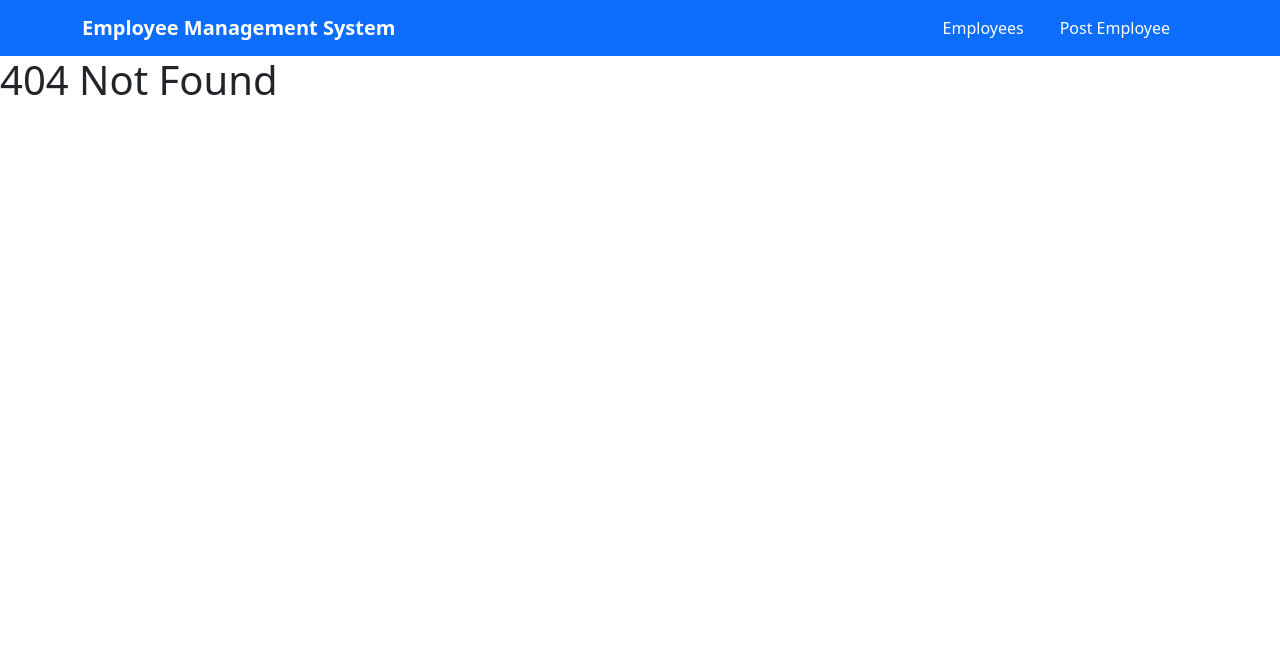
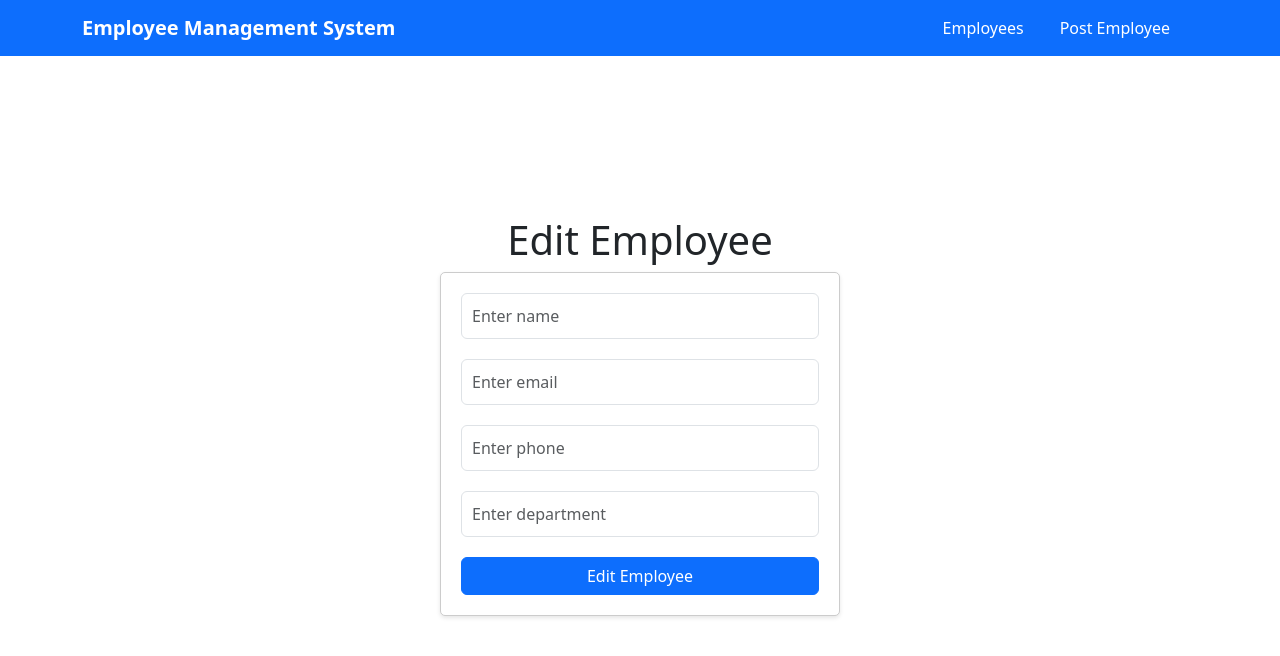
Before and after one commit to Paulaszka/Java-Full-Stack-Web-App, a React (Create React App) app in the folder employeeweb/: page /employee/1 in a window 1280 px wide. Before the commit this address had no page. Shown: the top 656 px of the page. Built offline with nearby package versions, Linux system fonts and the light colour scheme; no server answers.

Commit message:
added updating

```diff
--- a/employeeweb/src/App.js
+++ b/employeeweb/src/App.js
@@ -4,6 +4,7 @@
 import Dashboard from './pages/dashboard/Dashboard';
 import PostUser from './pages/employee/PostUser';
 import NoMatch from './pages/noMatch/noMatch';
+import UpdateUser from './pages/employee/UpdateUser';
 
 function App() {
   return (
@@ -12,6 +13,7 @@
       <Routes>
         <Route path='/' element={<Dashboard/>}></Route>
         <Route path='/employee' element={<PostUser/>}></Route>
+        <Route path='/employee/:id' element={<UpdateUser/>}></Route>
         <Route path='*' element={<NoMatch/>}></Route>
       </Routes>
     </>
--- a/employeeweb/src/pages/dashboard/Dashboard.js
+++ b/employeeweb/src/pages/dashboard/Dashboard.js
@@ -1,9 +1,11 @@
 import { useState, useEffect } from "react"
 import { Container, Row, Col, Table, Button } from "react-bootstrap";
+import { useNavigate } from "react-router-dom";
 
 const Dashboard = () => {
 
     const [employees, setEmployees] = useState([]);
+    const navigate = useNavigate();
 
     useEffect( () =>{
         const fetchEmployees = async () =>{
@@ -22,13 +24,33 @@
 
     }, []);
 
+    const handleDelete = async (employeeId) =>{
+        try {
+            const response = await fetch(`http://localhost:8080/api/employee/${employeeId}`, {method: "DELETE",});
+            if(response.ok){
+                setEmployees((prevEmployees) =>
+                    prevEmployees.filter((employee)=> employee.id !== employeeId)
+                )
+            }
+
+            console.log(`Employee with ID ${employeeId} deleted successfully`);
+        } catch (error) {
+            console.error("Error deleting employee:", error.message);
+        }
+
+    }
+
+    const handleUpdate = (employeeId) => {
+        navigate(`/employee/${employeeId}`);
+    }
+
     return (
         <>
             <Container className="mt-5">
                 <Row>
                     <Col>
                     <h1 className="text-center">Employees</h1>
-                    <Table striped boardered hover responsive>
+                    <Table striped bordered hover responsive>
                         <thead>
                             <tr>
                                 <th>Name</th>
@@ -46,8 +68,8 @@
                                     <td>{employee.phone}</td>
                                     <td>{employee.department}</td>
                                     <td>
-                                        <Button variant="outline-secondary">Update</Button>{" "}
-                                        <Button variant="outline-danger">Delete</Button>
+                                        <Button variant="outline-secondary" onClick={() => handleUpdate(employee.id)}>Update</Button>{" "}
+                                        <Button variant="outline-danger" onClick={()=> handleDelete(employee.id)}>Delete</Button>
                                     </td>
                                 </tr>
                             ))}
--- /dev/null
+++ b/employeeweb/src/pages/employee/UpdateUser.css
@@ -0,0 +1,22 @@
+.center-form {
+    display: flex;
+    flex-direction: column;
+    align-items: center;
+    justify-content: center;
+    height: 90vh;
+}
+.center-form Form {
+    max-width: 400px;
+    width: 100%;
+    padding: 20px;
+    border: 1px solid #ccc;
+    background-color: #fff;
+    border-radius: 5px;
+    box-shadow: 0 2px 4px rgba(0, 0, 0, 0.1);
+    text-align: center;
+}
+
+.center-form Form .form-control {
+    margin-bottom: 20px;
+    padding: 10px;
+}
--- /dev/null
+++ b/employeeweb/src/pages/employee/UpdateUser.js
@@ -0,0 +1,105 @@
+import './UpdateUser.css';
+import { useEffect, useState } from 'react';
+import { Button, Form } from 'react-bootstrap';
+import { useNavigate, useParams } from 'react-router-dom';
+
+const UpdateUser = () =>{
+
+    const {id} = useParams();
+
+    const navigate = useNavigate();
+
+    const [formData, setFormData] = useState({
+        name: "",
+        email: "",
+        phone: "",
+        department: ""
+    })
+
+    const handleInputChange = (event) =>{
+        const {name, value} = event.target;
+        setFormData({
+            ...formData,
+            [name]:value,
+        })
+    }
+
+    useEffect(() => {
+        const fetchEmployee = async () => {
+            try {
+                const response = await fetch(`http://localhost:8080/api/employee/${id}`);
+                const data = await response.json();
+                setFormData(data);
+            } catch (error) {
+                console.error("Error fetching user:", error.message);
+            }
+        }
+        fetchEmployee();
+    }, [id])
+
+    const handleSubmit = async (e) => {
+        e.preventDefault();
+
+        try {
+            const response = await fetch(`http://localhost:8080/api/employee/${id}`,{
+                method: 'PATCH',
+                headers: {"Content-Type": "application/json"},
+                body: JSON.stringify(formData)});
+
+                const data = await response.json();
+                console.log("User updated", data);
+                navigate(`/`)
+        } catch (error) {
+            console.error("Error updating user", error.message);
+        }
+    }
+
+    return (
+        <>
+            <div className="center-form">
+                <h1>Edit Employee</h1>
+                <Form onSubmit={handleSubmit}>
+                    <Form.Group controlId="formBasicName">
+                        <Form.Control
+                            type="text"
+                            name="name"
+                            placeholder="Enter name"
+                            value={formData.name}
+                            onChange={handleInputChange}/>
+                    </Form.Group>
+
+                    <Form.Group controlId="formBasicName">
+                        <Form.Control
+                            type="text"
+                            name="email"
+                            placeholder="Enter email"
+                            value={formData.email}
+                            onChange={handleInputChange}/>
+                    </Form.Group>
+
+                    <Form.Group controlId="formBasicName">
+                        <Form.Control
+                            type="text"
+                            name="phone"
+                            placeholder="Enter phone"
+                            value={formData.phone}
+                            onChange={handleInputChange}/>
+                    </Form.Group>
+
+                    <Form.Group controlId="formBasicName">
+                        <Form.Control
+                            type="text"
+                            name="department"
+                            placeholder="Enter department"
+                            value={formData.department}
+                            onChange={handleInputChange}/>
+                    </Form.Group>
+
+                    <Button variant="primary" type="submit" className="w-100">Edit Employee</Button>
+                </Form>
+            </div>
+        </>
+    )
+}
+
+export default UpdateUser;
```
Also changed, not shown: 2 other files (tests, documents, lock files or other folders).
